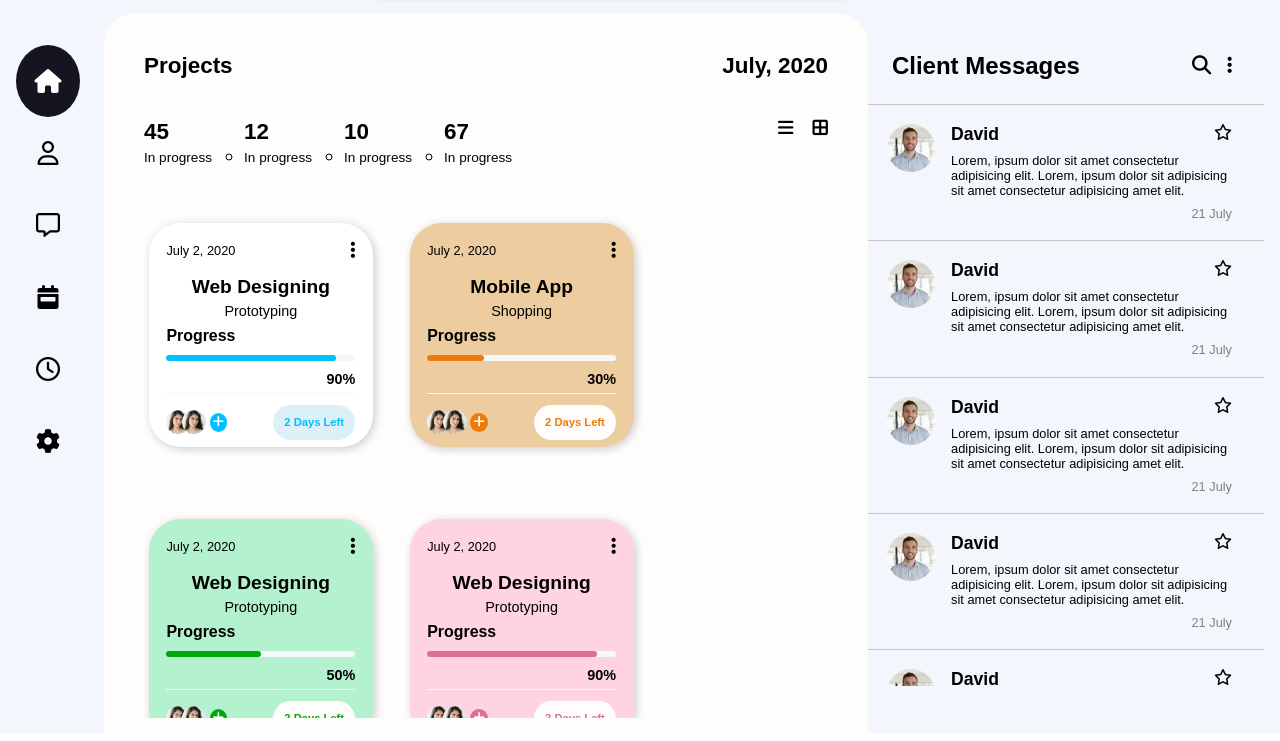
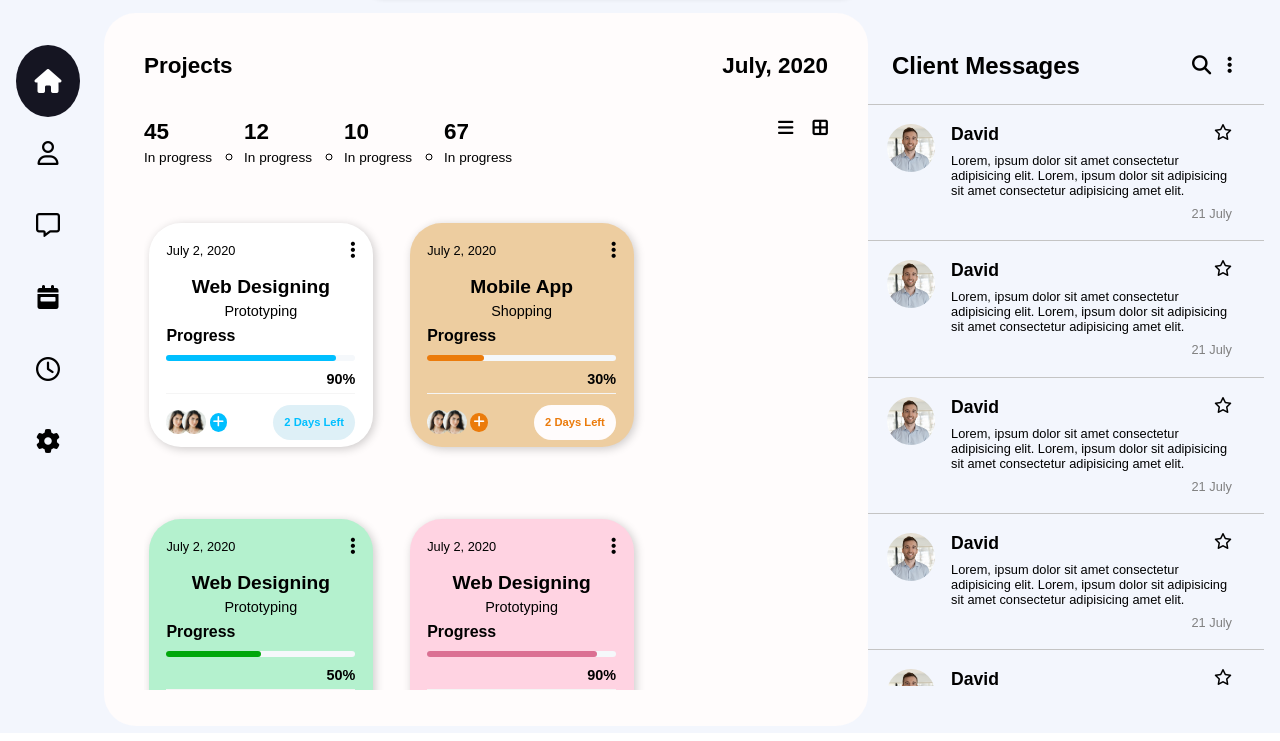
Before and after one commit to ayushi-gajera/Portfolio-Webpage, a website: page index.html in a window 1280 px wide. Shown: the part 59-800 px from the top of the page. Drawn offline with Linux system fonts and the light colour scheme.

Commit message:
Add Webpage

```diff
--- a/scss/pages/_home.scss
+++ b/scss/pages/_home.scss
@@ -38,7 +38,7 @@
     background-color: $color-white-light;
     border-radius: 2rem;
     width: 61.5%;
-    height: 85%;
+    height: 81%;
 
     @include respond(tab-port) {
         height: 75%;
```
Also changed, not shown: scss/main.css.
